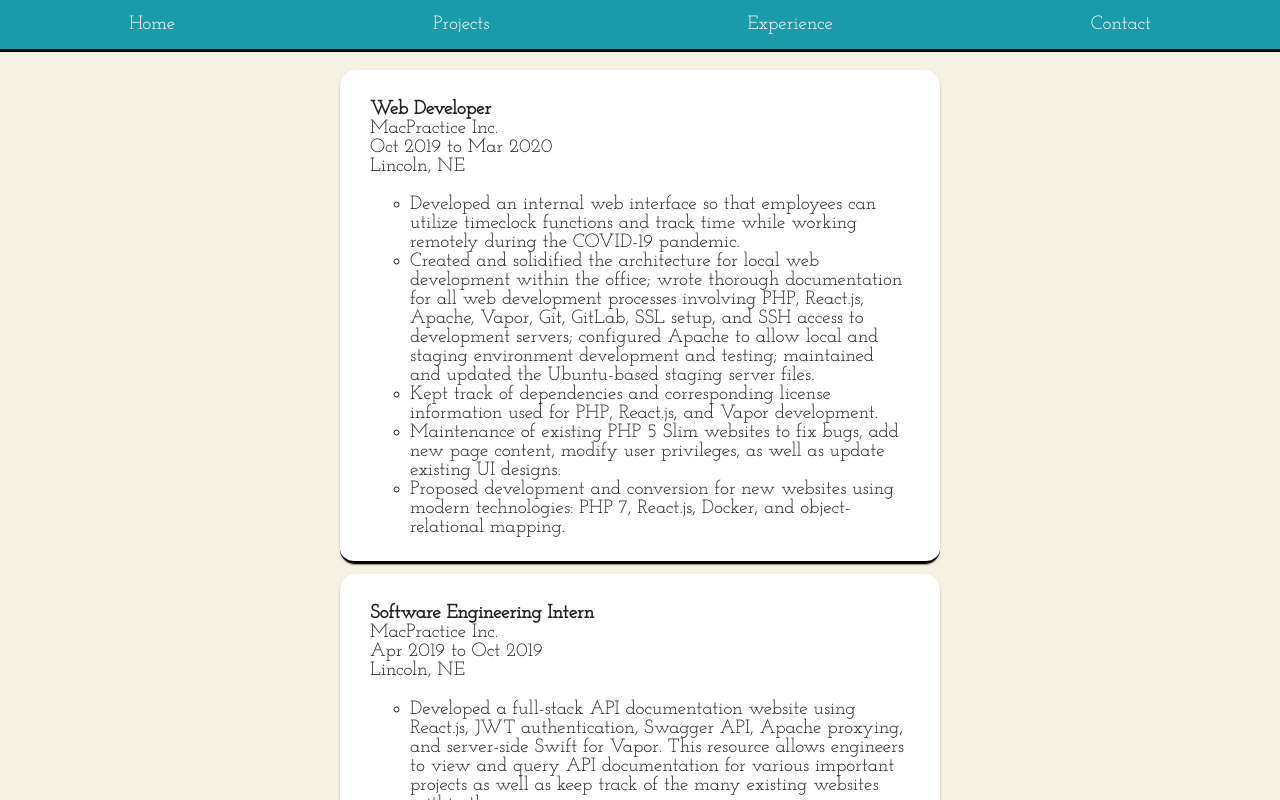
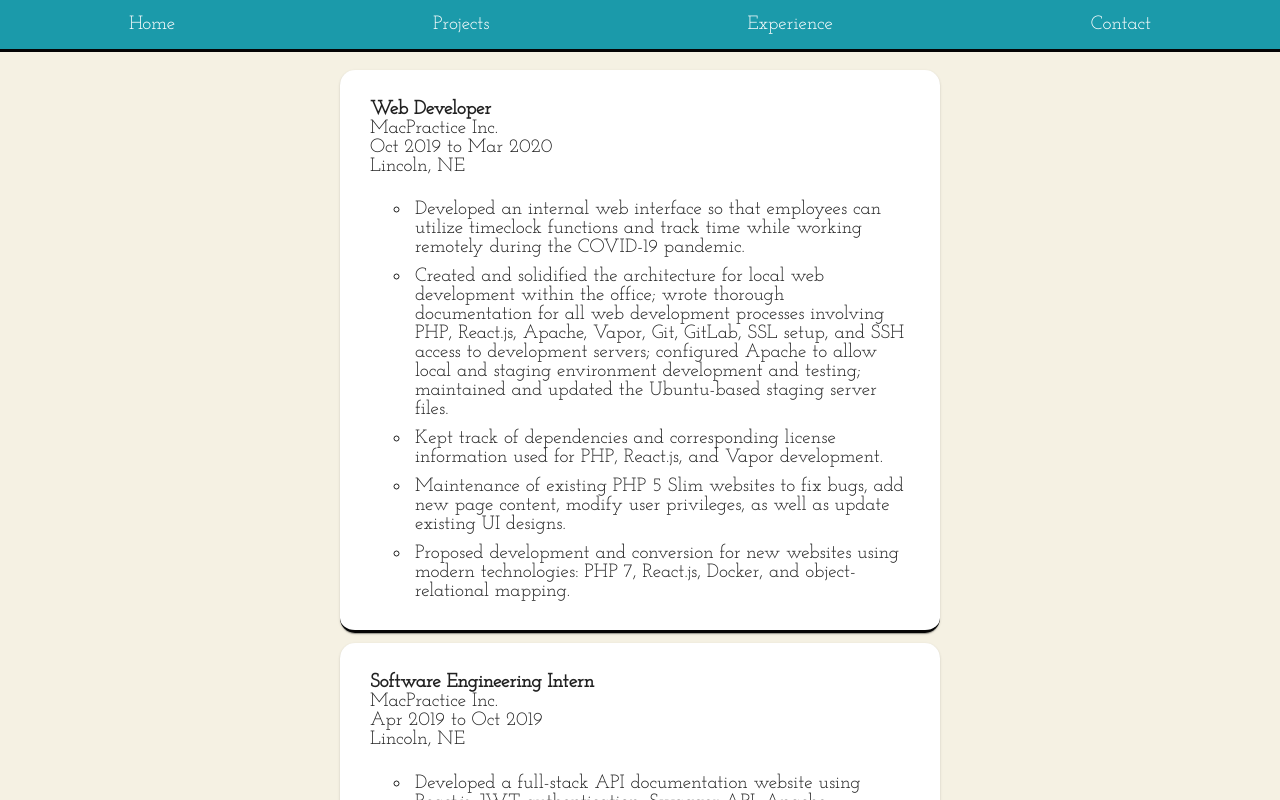
Before and after one commit to cperault/career-portfolio, a React (Create React App) app: page /Experience in a window 1280 px wide. Shown: the top 800 px of the page. Built offline with nearby package versions, Linux system fonts and the light colour scheme.

Commit message:
added  padding to experience page for neatness.

```diff
--- a/src/Styling/aesthetic.css
+++ b/src/Styling/aesthetic.css
@@ -157,7 +157,7 @@
     padding: 20px;
 }
 
-.landing-body-bio li {
+.landing-body-bio li, .experience-body-container li {
     list-style-type: circle;
     padding: 5px;
 }
```
